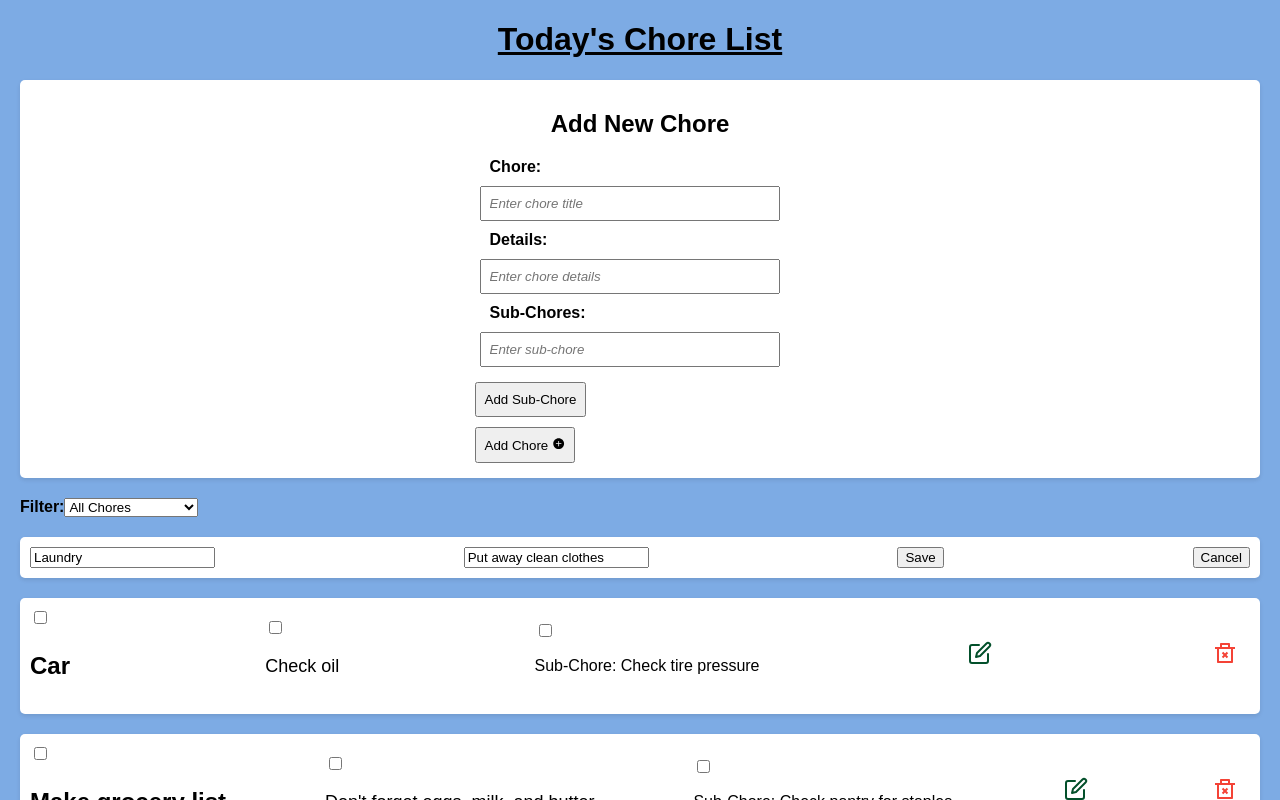
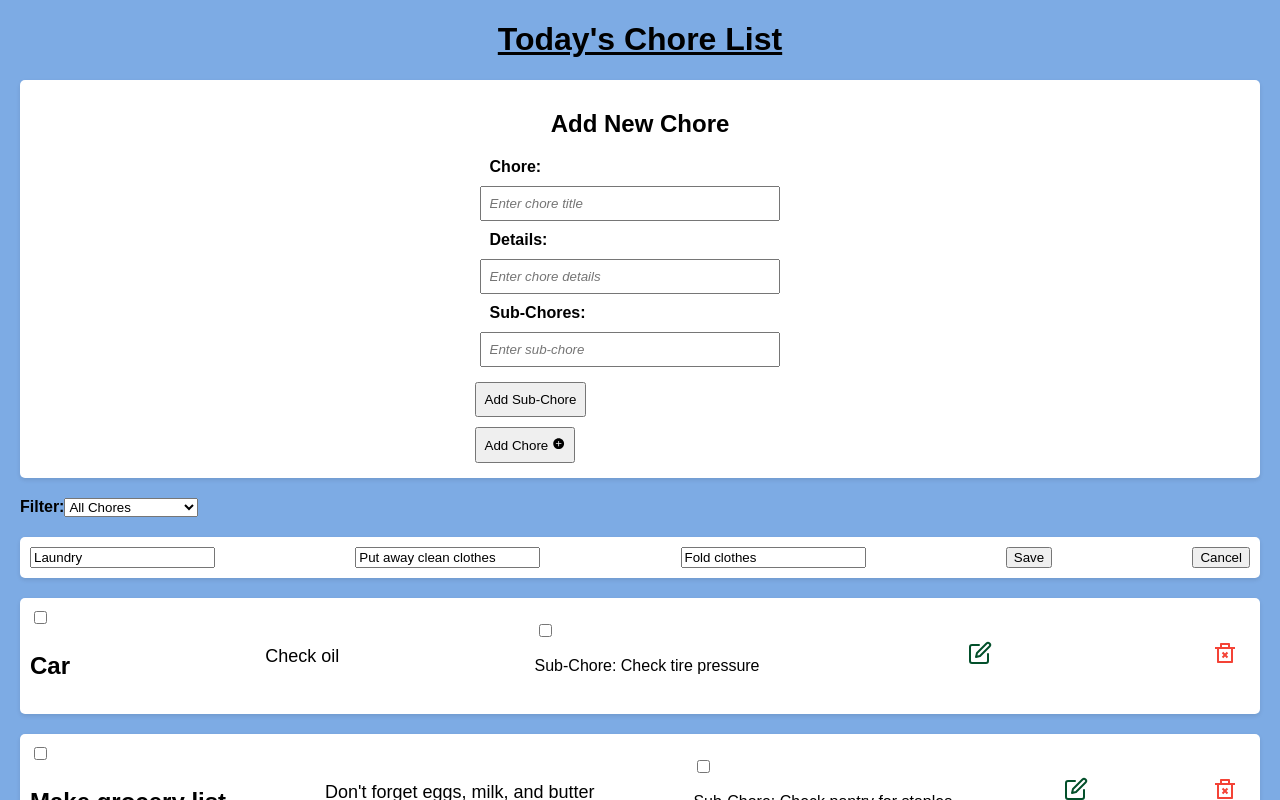
Before and after one commit to kiraashley24/INF655_assign2, a React (Create React App) app: page / in a window 1280 px wide. Both pictures are taken after a click on the button 1007 px from the left and 595 px from the top of the page. Shown: the top 800 px of the page. Built offline with nearby package versions, Linux system fonts and the light colour scheme.

Commit message:
checkbox is correct. Description is crossed with title. Subchore is crossing sepereately. Not that the filter and editing functionality is still not working properly

```diff
--- a/src/components/EachItem.js
+++ b/src/components/EachItem.js
@@ -6,13 +6,19 @@ const EachItem = ({ item, onCheck, onDelete, onEdit }) => {
   const [isEditing, setIsEditing] = useState(false);
   const [editedTitle, setEditedTitle] = useState(item.title);
   const [editedDescription, setEditedDescription] = useState(item.description);
-  const [titleChecked, setTitleChecked] = useState(item.titleChecked || false);
-  const [descriptionChecked, setDescriptionChecked] = useState(item.descriptionChecked || false);
+  const [editedSubChore, setEditedSubChore] = useState(item.subChore);
+  const [titleChecked, setTitleChecked] = useState(item.checked || false); // Using item.checked
+  const [descriptionChecked, setDescriptionChecked] = useState(item.checked || false); // Using item.checked
   const [subChoreChecked, setSubChoreChecked] = useState(item.subChoreChecked || false);
 
   const handleSave = () => {
-    onEdit(item.id, editedTitle, editedDescription);
+    onEdit(item.id, editedTitle, editedDescription, editedSubChore);
     setIsEditing(false);
+  };
+
+  const handleCheckTitle = () => {
+    setTitleChecked(!titleChecked);
+    setDescriptionChecked(!descriptionChecked); // Toggle descriptionChecked along with titleChecked
   };
 
   return (
@@ -23,18 +29,13 @@ const EachItem = ({ item, onCheck, onDelete, onEdit }) => {
             <input
               type="checkbox"
               checked={titleChecked}
-              onChange={() => setTitleChecked(!titleChecked)}
+              onChange={handleCheckTitle}
             />
             <h3 className={titleChecked ? 'item-title checked' : 'item-title'}>
               {item.title}
             </h3>
           </div>
           <div className="checkboxes">
-            <input
-              type="checkbox"
-              checked={descriptionChecked}
-              onChange={() => setDescriptionChecked(!descriptionChecked)}
-            />
             <p className={descriptionChecked ? 'item-description checked' : 'item-description'}>
               {item.description}
             </p>
@@ -68,6 +69,11 @@ const EachItem = ({ item, onCheck, onDelete, onEdit }) => {
             value={editedDescription}
             onChange={(e) => setEditedDescription(e.target.value)}
           />
+          <input
+            type="text"
+            value={editedSubChore}
+            onChange={(e) => setEditedSubChore(e.target.value)}
+          />
           <button onClick={handleSave}>Save</button>
           <button onClick={() => setIsEditing(false)}>Cancel</button>
         </>
--- a/src/components/Items.js
+++ b/src/components/Items.js
@@ -10,7 +10,7 @@ const Items = ({ items, onCheck, onDelete, onEdit }) => {
           item={item}
           onCheck={onCheck}
           onDelete={onDelete}
-          onEdit={onEdit}
+          onEdit={onEdit} // Make sure onEdit is passed here
         />
       ))}
     </div>
```
